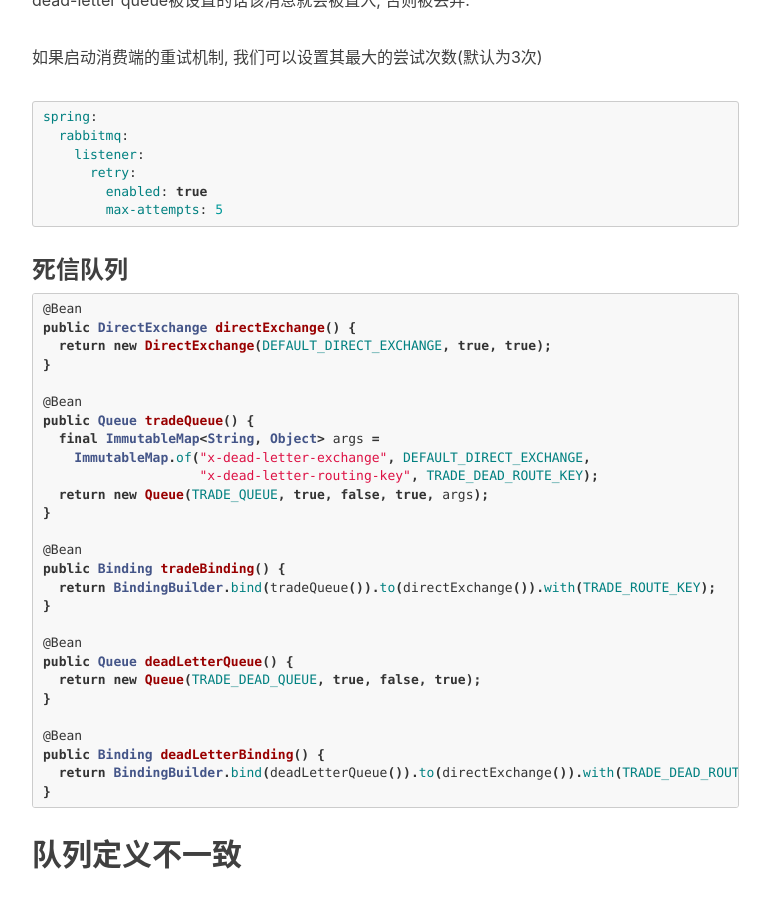
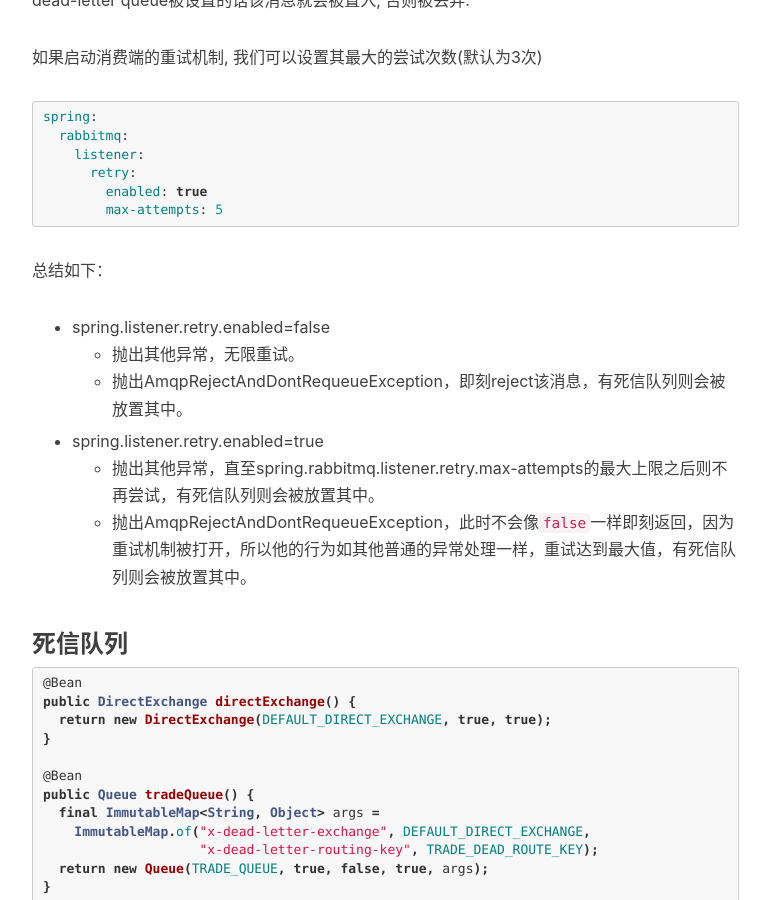
Before and after one commit to prontera/prontera.github.io, a Jekyll site: the page built from _posts/2017-03-05-Spring Boot RabbitMQ快速入门 - 提高篇.md, in a window 1280 px wide and 900 px high, scrolled down 2738 px. Shown: the whole window, without its empty margins (233-1003 px from the left). Built offline with Jekyll 4.4.1, drawn with Linux system fonts in a browser that asks for light colours; nearby versions of some CDN libraries; comment, search, counter and statistics services are not loaded.

Commit message:
mod the post of spring boot rabbitmq2

````diff
--- a/_posts/2017-03-05-Spring Boot RabbitMQ快速入门 - 提高篇.md
+++ b/_posts/2017-03-05-Spring Boot RabbitMQ快速入门 - 提高篇.md
@@ -111,6 +111,15 @@ spring:
         max-attempts: 5
 ```
 
+总结如下：
+
+- spring.listener.retry.enabled=false
+  - 抛出其他异常，无限重试。
+  - 抛出AmqpRejectAndDontRequeueException，即刻reject该消息，有死信队列则会被放置其中。
+- spring.listener.retry.enabled=true
+  - 抛出其他异常，直至spring.rabbitmq.listener.retry.max-attempts的最大上限之后则不再尝试，有死信队列则会被放置其中。
+  - 抛出AmqpRejectAndDontRequeueException，此时不会像`false`一样即刻返回，因为重试机制被打开，所以他的行为如其他普通的异常处理一样，重试达到最大值，有死信队列则会被放置其中。
+
 ### 死信队列
 
 ```java
````
